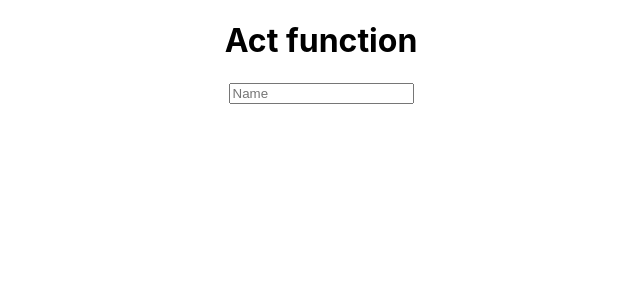
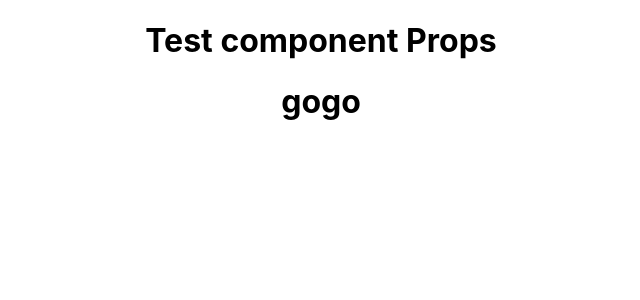
Before and after one commit to Govind2210/Jest-testing, a React (Create React App) app: page / in a window 1280 px wide. Shown: the top 300 px of the page, without its empty margins (319-959 px from the left). Built offline with nearby package versions, Linux system fonts and the light colour scheme.

Commit message:
learn - component Props

```diff
--- a/src/App.js
+++ b/src/App.js
@@ -1,5 +1,6 @@
 import { useState } from "react";
 import "./App.css";
+import { Usr } from "./Usr";
 
 function App() {
   const [data, setData] = useState("");
@@ -7,16 +8,9 @@ function App() {
     <>
       <div className="App">
         <h1 id="divtextOne" data-testid="div-test-h2">
-          Act function
+          Test component Props
         </h1>
-        {<h1>{data}</h1>}
-        <input
-          type="text"
-          onChange={(e) => {
-            setData(e.target.value);
-          }}
-          placeholder="Name"
-        />
+        <Usr name={"gogo"} />
       </div>
     </>
   );
--- /dev/null
+++ b/src/Usr.js
@@ -0,0 +1,9 @@
+import React from 'react'
+
+export const Usr = (props) => {
+  return (
+    <div>
+        <h1>{props.name}</h1>
+    </div>
+  )
+}
```
Also changed, not shown: 1 other file (tests, documents, lock files or other folders).
